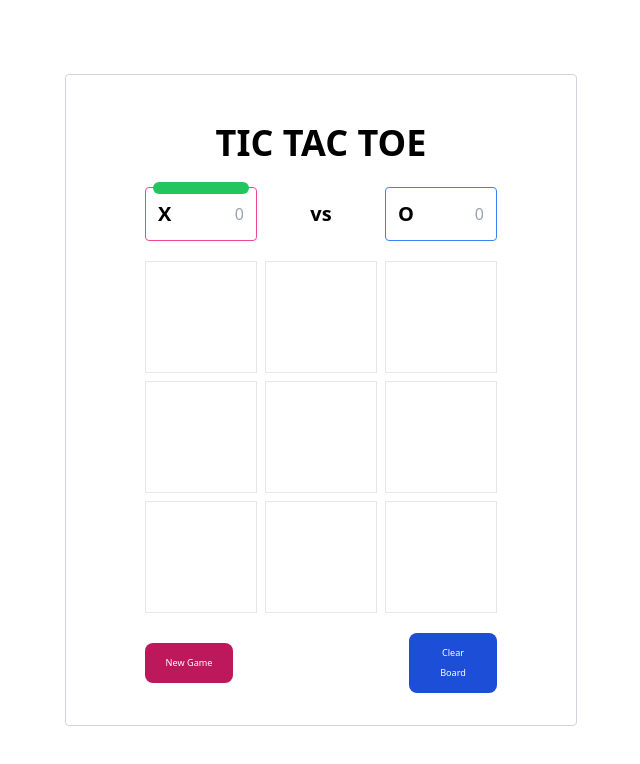
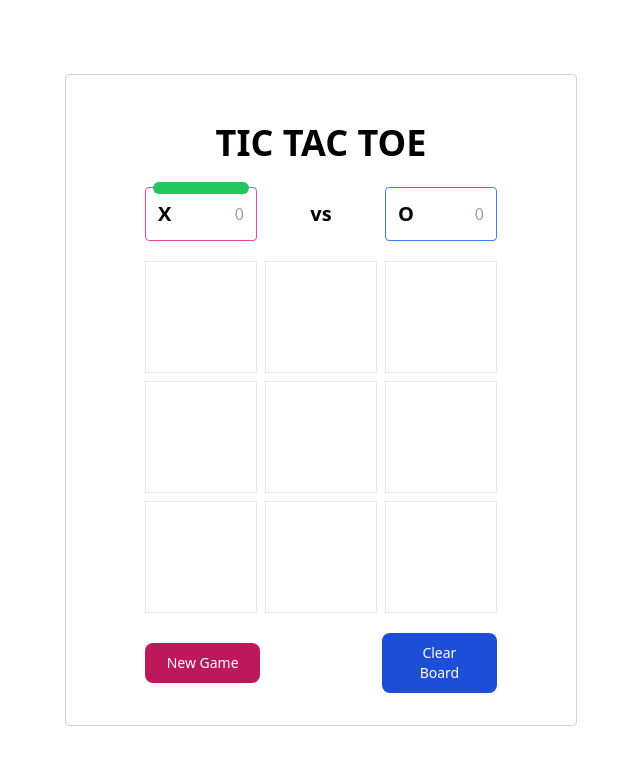
Before and after one commit to kogordev/xo, a Vue app: page / in a window 1280 px wide. Shown: the top 764 px of the page, without its empty margins (319-959 px from the left). Built offline with nearby package versions, Linux system fonts and the light colour scheme; no server answers.

Commit message:
try app response to screen change

```diff
--- a/tailwind.config.js
+++ b/tailwind.config.js
@@ -4,7 +4,8 @@ export default {
 	theme: {
 		extend: {
 			screens: {
-				smobile: { raw: '(min-height: 680px)' },
+				smobile: '320px',
+				//smobile: { raw: '(min-height: 680px)' },
 				sm: '640px',
 				md: '768px',
 			},
```
